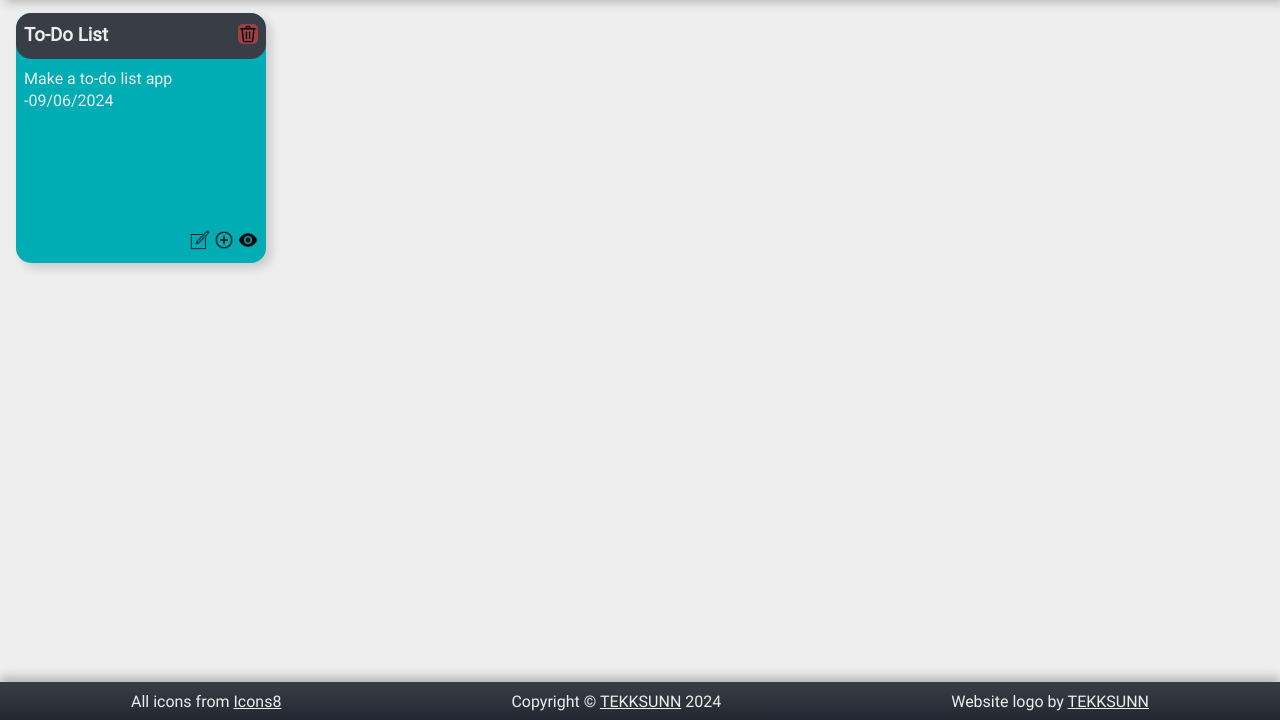
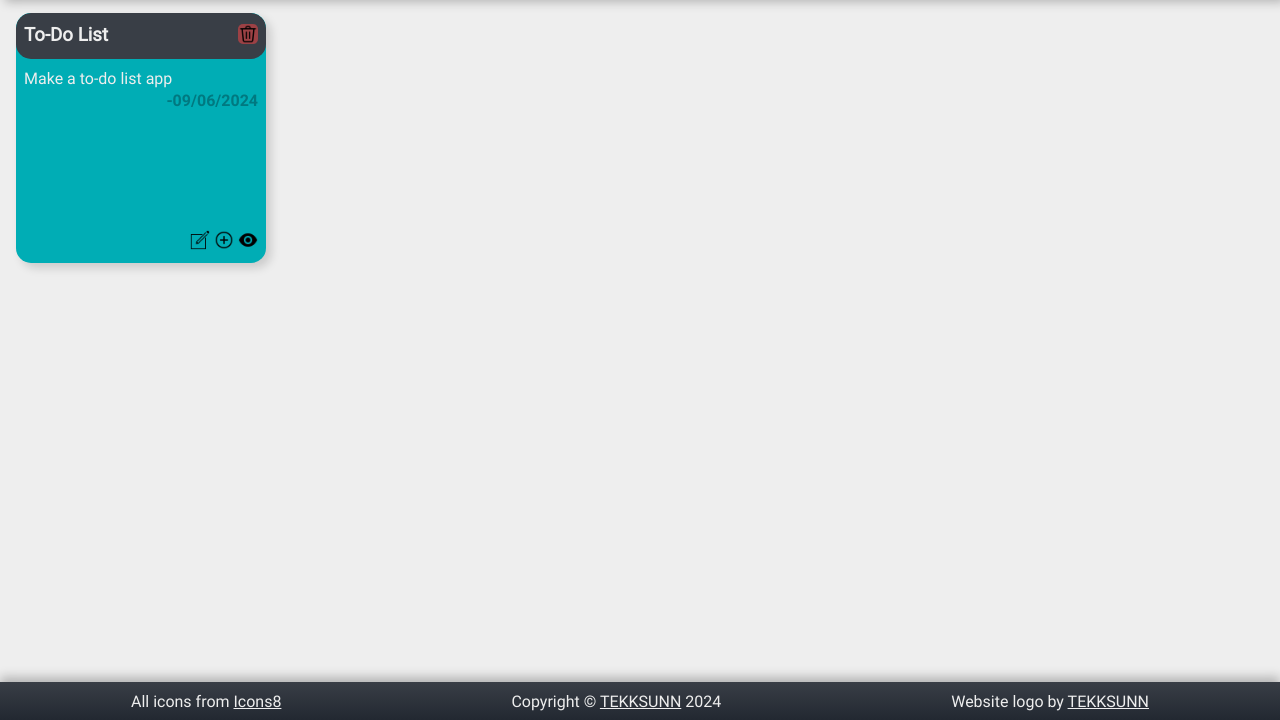
Before and after one commit to TEKKSUNN/todo-list, a website built with webpack: page src/template.html in a window 1280 px wide. Shown: the part 80-800 px from the top of the page. Built offline with nearby package versions, Linux system fonts and the light colour scheme.

Commit message:
Style project card started status

```diff
--- a/src/stylesheets/styles.css
+++ b/src/stylesheets/styles.css
@@ -520,3 +520,10 @@ footer * {
 a:hover {
     text-decoration: none;
 }
+
+.project-started {
+    display: block;
+    font-family: 'robotobold', sans-serif;
+    color: var(--dark-tertiary-color);
+    text-align: end;
+}
```
